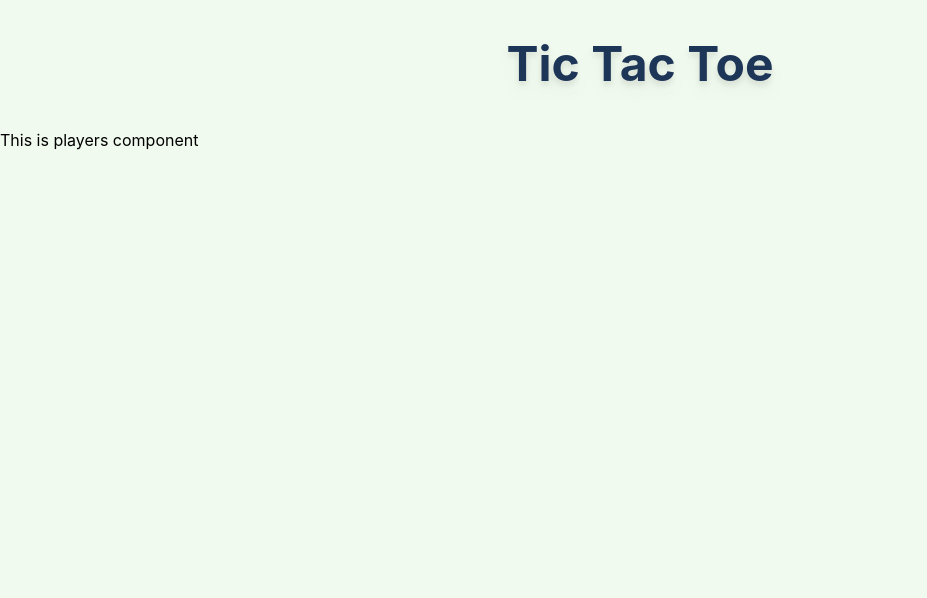
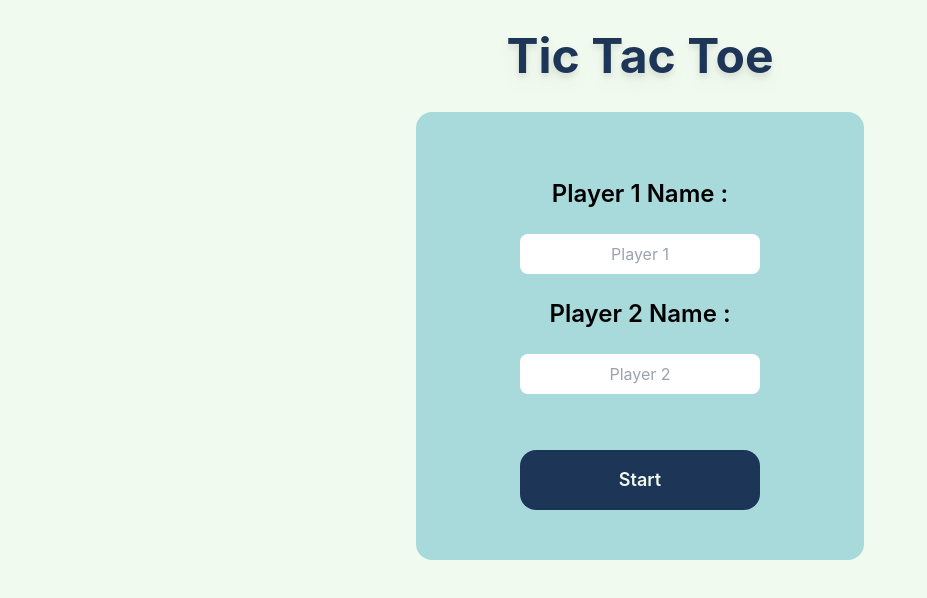
Before and after one commit to rajesh-ranjan-git/TicTacToe-React, a React (Vite) app: page /players in a window 1280 px wide. Shown: the top 598 px of the page, without its empty margins (0-927 px from the left). Built offline with nearby package versions, Linux system fonts and the light colour scheme.

Commit message:
UI almost ready

```diff
--- a/src/Components/Box.jsx
+++ b/src/Components/Box.jsx
@@ -1,7 +1,19 @@
 import React from "react";
 
 const Box = () => {
-  return <div></div>;
+  return (
+    <div className="m-2 flex justify-center items-center flex-wrap">
+      <div className="m-2 bg-[#1D3557] h-[7rem] w-[7rem] rounded-2xl drop-shadow-box"></div>
+      <div className="m-2 bg-[#1D3557] h-[7rem] w-[7rem] rounded-2xl drop-shadow-box"></div>
+      <div className="m-2 bg-[#1D3557] h-[7rem] w-[7rem] rounded-2xl drop-shadow-box"></div>
+      <div className="m-2 bg-[#1D3557] h-[7rem] w-[7rem] rounded-2xl drop-shadow-box"></div>
+      <div className="m-2 bg-[#1D3557] h-[7rem] w-[7rem] rounded-2xl drop-shadow-box"></div>
+      <div className="m-2 bg-[#1D3557] h-[7rem] w-[7rem] rounded-2xl drop-shadow-box"></div>
+      <div className="m-2 bg-[#1D3557] h-[7rem] w-[7rem] rounded-2xl drop-shadow-box"></div>
+      <div className="m-2 bg-[#1D3557] h-[7rem] w-[7rem] rounded-2xl drop-shadow-box"></div>
+      <div className="m-2 bg-[#1D3557] h-[7rem] w-[7rem] rounded-2xl drop-shadow-box"></div>
+    </div>
+  );
 };
 
 export default Box;
--- /dev/null
+++ b/src/Components/Game.jsx
@@ -0,0 +1,25 @@
+import React from "react";
+import Box from "./Box";
+import { Link } from "react-router-dom";
+
+const Game = () => {
+  return (
+    <div className="flex justify-center">
+      <div className="flex flex-col h-[28rem] w-[28rem] rounded-2xl">
+        <Box />
+        <div className="flex justify-center">
+          <button className="m-1 p-3 rounded-2xl w-40 bg-[#457B9D] text-[#F1FAEE] font-bold text-lg">
+            Reset
+          </button>
+          <Link to="/players">
+            <button className="m-1 p-3 rounded-2xl w-40 bg-[#457B9D] text-[#F1FAEE] font-bold text-lg">
+              New Game
+            </button>
+          </Link>
+        </div>
+      </div>
+    </div>
+  );
+};
+
+export default Game;
--- a/src/Components/Players.jsx
+++ b/src/Components/Players.jsx
@@ -1,7 +1,44 @@
-import React from "react";
+import React, { useState } from "react";
+import { Link } from "react-router-dom";
 
 const Players = () => {
-  return <div>This is players component</div>;
+  const [player1, setPlayer1] = useState("Player 1");
+  const [player2, setPlayer2] = useState("Player 2");
+
+  const handlePlayers = () => {
+    console.log(player1, player2);
+  };
+
+  return (
+    <div className="flex justify-center h-4/6">
+      <div className="flex justify-center items-center flex-col bg-[#A8DADC] h-[28rem] w-[28rem] rounded-2xl text-center">
+        <label className="m-2 p-2 text-2xl w-60 font-semibold">
+          Player 1 Name :
+        </label>
+        <input
+          placeholder="Player 1"
+          className="m-2 p-2 rounded-lg w-60 text-center outline-none"
+          onChange={(e) => setPlayer1(e.target.value)}
+        />
+        <label className="m-2 p-2 text-2xl w-60 font-semibold">
+          Player 2 Name :
+        </label>
+        <input
+          placeholder="Player 2"
+          className="m-2 p-2 rounded-lg w-60 text-center outline-none"
+          onChange={(e) => setPlayer2(e.target.value)}
+        />
+        <Link to={"/game"}>
+          <button
+            className="mt-12 p-4 bg-[#1D3557] w-60 rounded-2xl text-lg text-[#F1FAEE] font-semibold"
+            onClick={handlePlayers}
+          >
+            Start
+          </button>
+        </Link>
+      </div>
+    </div>
+  );
 };
 
 export default Players;
--- a/src/Components/Title.jsx
+++ b/src/Components/Title.jsx
@@ -2,7 +2,7 @@ import React from "react";
 
 const Title = () => {
   return (
-    <div className="p-10 font-bold text-5xl text-center drop-shadow-lg">
+    <div className="p-8 font-bold text-5xl text-center drop-shadow-lg">
       <h1 className="text-[#1D3557]">Tic Tac Toe</h1>
     </div>
   );
--- a/src/main.jsx
+++ b/src/main.jsx
@@ -2,6 +2,7 @@ import { createRoot } from "react-dom/client";
 import App from "./App";
 import Home from "./Components/Home";
 import Players from "./Components/Players";
+import Game from "./Components/Game";
 import "./index.css";
 import { createBrowserRouter, RouterProvider } from "react-router-dom";
 
@@ -18,6 +19,10 @@ const appRouter = createBrowserRouter([
         path: "/players",
         element: <Players />,
       },
+      {
+        path: "/game",
+        element: <Game />,
+      },
     ],
   },
 ]);
--- a/tailwind.config.js
+++ b/tailwind.config.js
@@ -2,7 +2,15 @@
 export default {
   content: ["index.html", "./src/**/*.{html,js,jsx,ts,tsx}"],
   theme: {
-    extend: {},
+    extend: {
+      dropShadow: {
+        box: [
+          "rgba(50, 50, 93, 0.25) 0px 50px 100px -20px",
+          "rgba(0, 0, 0,0.3) 0px 30px 60px -30px",
+          "rgba(10, 37, 64, 0.35) 0px -2px 6px 0px inset",
+        ],
+      },
+    },
   },
   plugins: [],
 };
```
